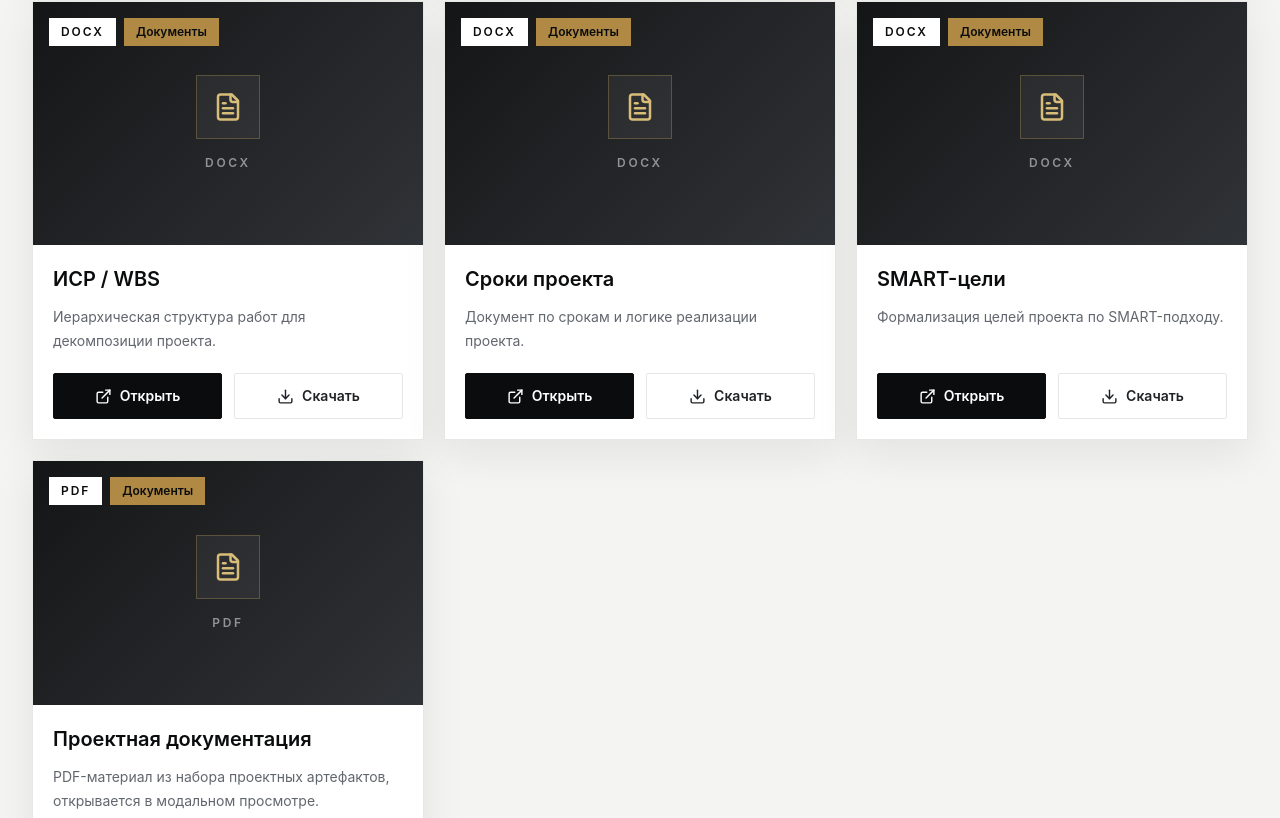
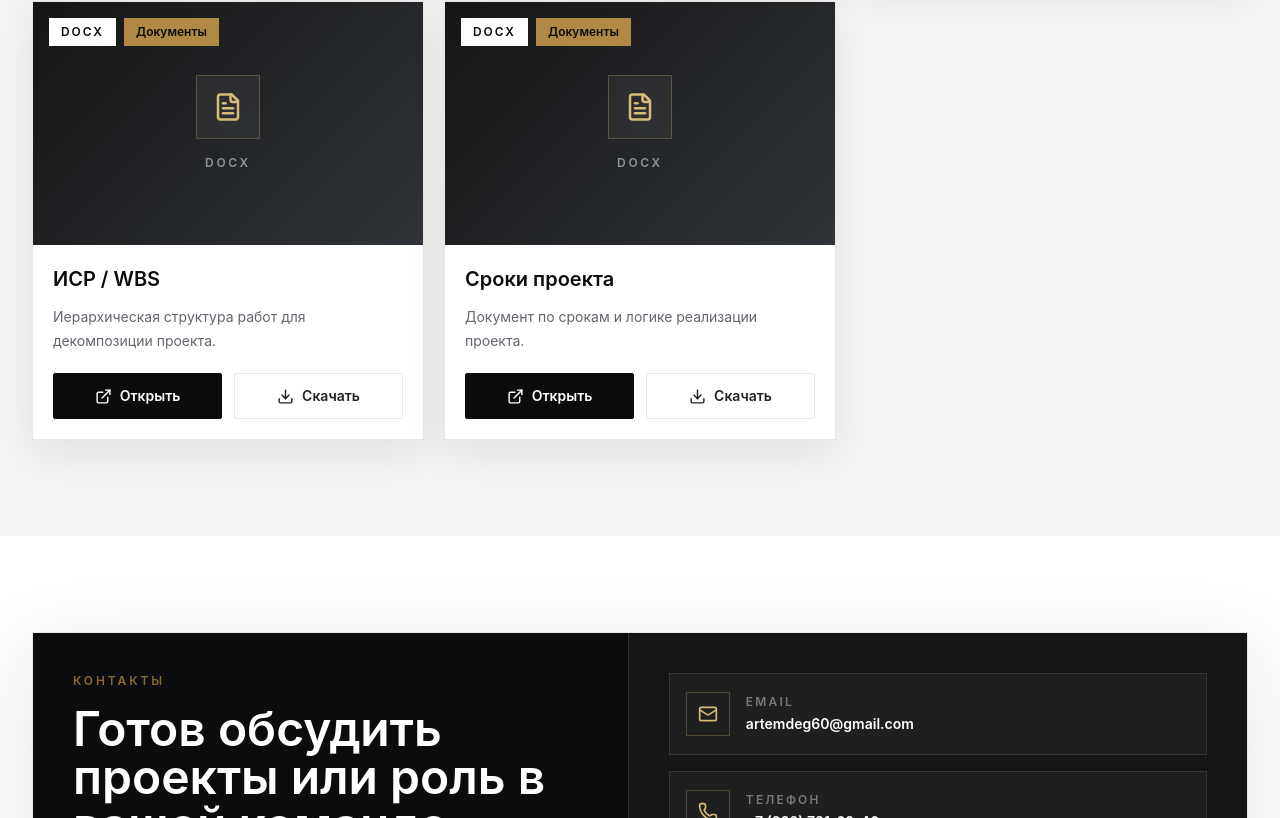
Before and after one commit to artemdeg60-pixel/artem-degtyarev-portfolio, a React (Vite) app: page / in a window 1280 px wide. Shown: the part 8882-9700 px from the top of the page. Built offline with nearby package versions, Linux system fonts and the light colour scheme; the HTML template or start-up script is replaced by a standard one.

Commit message:
Remove smart and documentation files

```diff
--- a/src/data/siteContent.ts
+++ b/src/data/siteContent.ts
@@ -396,24 +396,6 @@ export const portfolioFiles: PortfolioFile[] = [
     fileUrl: "files/project/timeline.docx",
     status: "available",
   },
-  {
-    id: "smart",
-    title: "SMART-цели",
-    description: "Формализация целей проекта по SMART-подходу.",
-    type: "docx",
-    category: "Документы",
-    fileUrl: "files/project/smart.docx",
-    status: "available",
-  },
-  {
-    id: "process-documentation",
-    title: "Проектная документация",
-    description: "PDF-материал из набора проектных артефактов, открывается в модальном просмотре.",
-    type: "pdf",
-    category: "Документы",
-    fileUrl: "files/project/process-documentation.pdf",
-    status: "available",
-  },
 ];
 
 export const documentCategories = ["Все", "Документы", "Сертификаты", "Презентации", "Таблицы", "Изображения"] as const;
```
Also changed, not shown: 2 other files (tests, documents, lock files or other folders).
